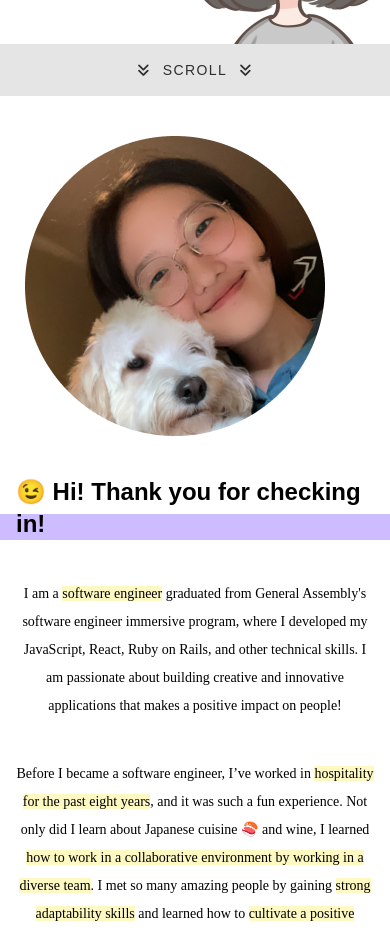
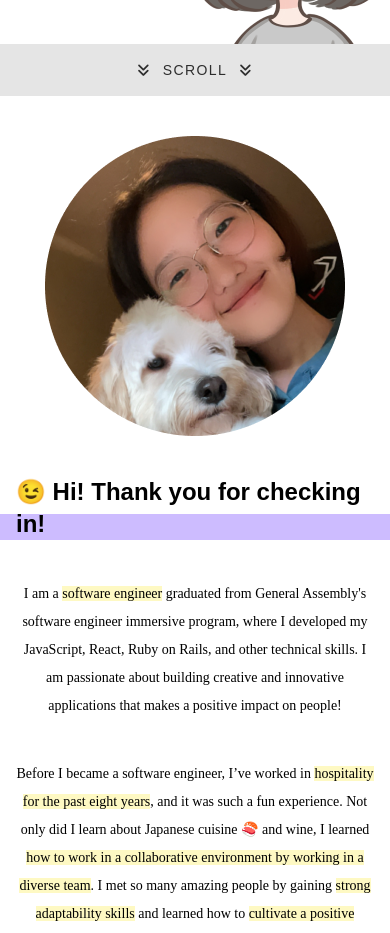
Before and after one commit to yeana-dev/yeana, a React (Create React App) app in the folder client/: page / in a window 390 px wide. Shown: the part 800-1733 px from the top of the page. Built offline with nearby package versions, Linux system fonts and the light colour scheme.

Commit message:
Removed margin on profile image, instead added flex cap to the container

```diff
--- a/client/src/screens/About.jsx
+++ b/client/src/screens/About.jsx
@@ -16,8 +16,8 @@
       </header>
       <div className="py-10">
         <main className="flex flex-col items-center gap-16 max-w-6xl mx-auto">
-          <div className="flex flex-col lg:gap-10 lg:flex-row items-center">
-            <img src={YeanaImg} alt="yeana" className="mr-10" />
+          <div className="flex flex-col lg:gap-20 lg:flex-row items-center">
+            <img src={YeanaImg} alt="yeana" />
             <article className="text-sm font-serif flex flex-col gap-10 mt-10 leading-loose">
               <h1 className="text-2xl lg:text-3xl font-bold bg-split-purple-bottom font-sans px-4 lg:px-0">
                 😉 Hi! Thank you for checking in!
```
